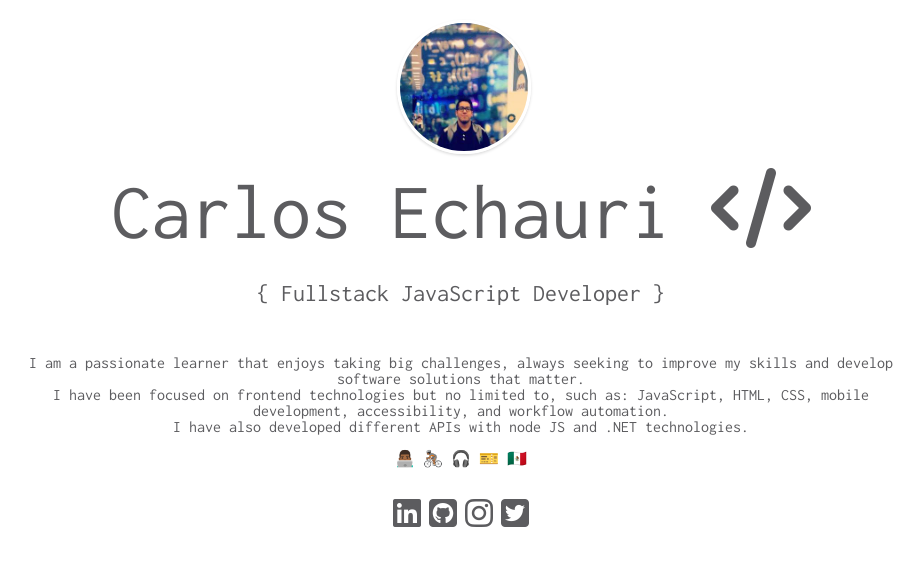
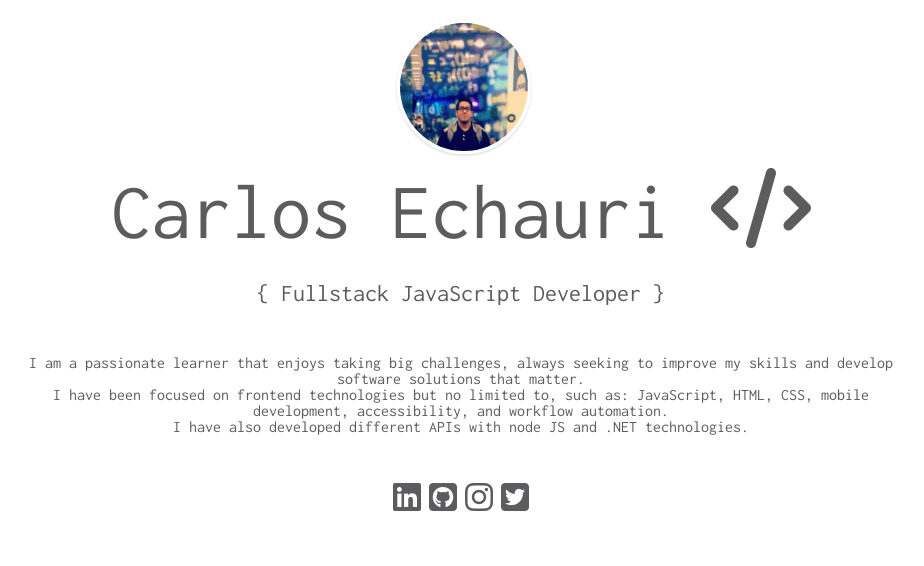
Before and after one commit to charliechauri/charliechauri-legacy, a website: page src/index.html in a window 1280 px wide. Shown: the whole page, without its empty margins (179-1103 px from the left). Drawn offline with nearby package versions, Linux system fonts and the light colour scheme.

Commit message:
feat Delete emojis

```diff
--- a/src/index.html
+++ b/src/index.html
@@ -47,10 +47,6 @@
                 I have also developed different APIs with node JS and .NET technologies.
             </p>
             <br>
-            <p>
-                👨🏾‍💻 🚴🏾 🎧 🎫 🇲🇽
-            </p>
-
         </div>
     </section>
 
```
